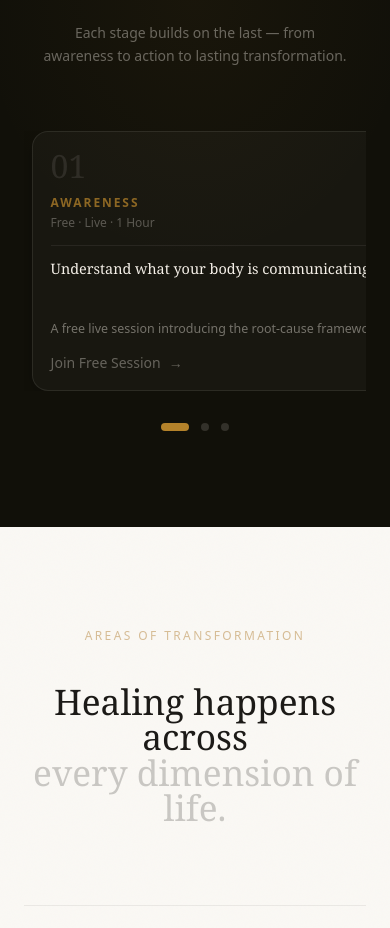
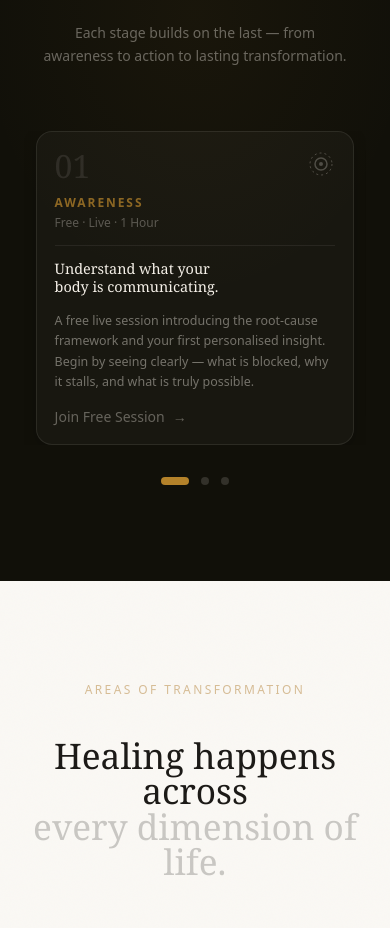
Before and after one commit to Ethyreo/Antaraatma, a Next.js app: page /homepage in a window 390 px wide. Shown: the part 2760-3688 px from the top of the page. Built offline with nearby package versions, Linux system fonts and the light colour scheme.

Commit message:
Local Commit: 2026-04-08T08:02:23.896Z - Rebuilt mobile slider track to use `width: 300%` (3 cards × 100%) with each card at exactly `33.33%` width, so `translateX` shifts by exactly one full card width per slide — no partial peeking, complete swipe in/out

```diff
--- a/src/app/homepage/components/PathwaySliderSection.tsx
+++ b/src/app/homepage/components/PathwaySliderSection.tsx
@@ -220,17 +220,25 @@ export default function PathwaySliderSection() {
           </div>
 
           {/* Mobile slider */}
-          <div className="lg:hidden overflow-hidden">
+          <div className="lg:hidden" style={{ overflow: 'hidden', width: '100%' }}>
             <div
               style={{
                 display: 'flex',
-                transform: `translateX(calc(-${active * 100}% - ${active * 16}px))`,
+                width: `${cards.length * 100}%`,
+                transform: `translateX(calc(-${active * (100 / cards.length)}%))`,
                 transition: isDragging ? 'none' : 'transform 0.55s cubic-bezier(0.4, 0, 0.2, 1)',
-                gap: '16px',
               }}
             >
               {cards.map((card, i) => (
-                <div key={card.label} style={{ minWidth: '100%', flexShrink: 0, display: 'flex', justifyContent: 'center', padding: '0 8px', boxSizing: 'border-box' }}>
+                <div
+                  key={card.label}
+                  style={{
+                    width: `${100 / cards.length}%`,
+                    flexShrink: 0,
+                    boxSizing: 'border-box',
+                    padding: '0 12px',
+                  }}
+                >
                   <SliderCard card={card} index={i} visible={visible} isActive={i === active} />
                 </div>
               ))}
```
